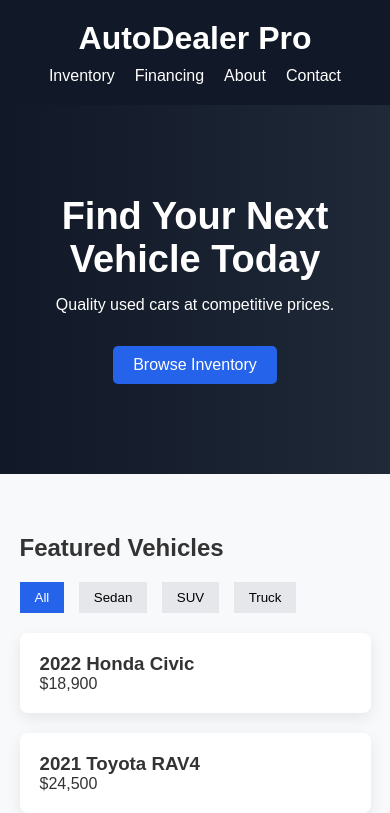
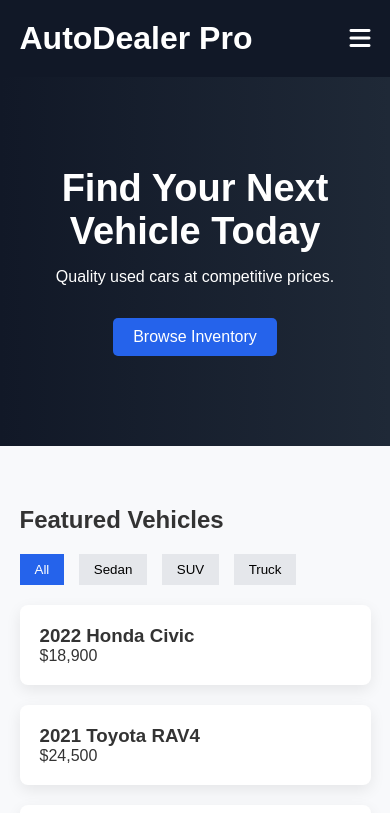
Before and after one commit to VTheGreek/Dealer-Page-Template, a plain HTML site: page index.html in a window 390 px wide. Shown: the top 813 px of the page. Drawn offline with Linux system fonts and the light colour scheme.

Commit message:
feat: final project version – ready for production

```diff
--- a/JS/script.js
+++ b/JS/script.js
@@ -1,3 +1,12 @@
+function myFunction() {
+  var x = document.getElementById("ul");
+  if (x.style.display === "block") {
+    x.style.display = "none";
+  } else {
+    x.style.display = "block";
+  }
+}
+
 // Filter functionality
 const filterButtons = document.querySelectorAll(".filter-btn");
 const carCards = document.querySelectorAll(".car-card");
--- a/css/styles.css
+++ b/css/styles.css
@@ -32,6 +32,7 @@ header {
   align-items: center;
 }
 
+
 nav ul {
   list-style: none;
   display: flex;
@@ -41,6 +42,13 @@ nav ul {
 nav a {
   color: white;
   text-decoration: none;
+}
+
+.icon {
+  display: none;
+  color: white;
+  font-size: 24px;
+  cursor: pointer;
 }
 
 .hero {
@@ -154,9 +162,31 @@ footer {
   margin-top: 40px;
 }
 
-@media(max-width:768px){
+@media (max-width: 768px) {
+
   .nav {
+    position: relative;
+  }
+
+  /* Show hamburger */
+  .icon {
+    display: block;
+  }
+
+  /* Hide menu by default */
+  nav ul {
+    display: none;
     flex-direction: column;
-    gap: 10px;
+    background: #111827;
+    position: absolute;
+    top: 60px;
+    right: 0;
+    width: 200px;
+    padding: 20px;
   }
+
+  nav ul li {
+    margin-bottom: 10px;
+  }
+
 }
--- a/index.html
+++ b/index.html
@@ -2,8 +2,10 @@
 <html lang="en">
 <head>
   <meta charset="UTF-8">
+  <meta name="viewport" content="width=device-width, initial-scale=1.0">
   <title>AutoDealer Pro</title>
   <link rel="stylesheet" href="css/styles.css">
+  <link rel="stylesheet" href="https://cdnjs.cloudflare.com/ajax/libs/font-awesome/6.5.0/css/all.min.css">
   <script defer src="js/script.js"></script>
 </head>
 <body>
@@ -11,13 +13,16 @@
 <header>
   <div class="container nav">
     <h1>AutoDealer Pro</h1>
-    <nav>
-      <ul>
+    <nav id="navbar" class="navbar">
+      <ul id="ul">
         <li><a href="#inventory">Inventory</a></li>
         <li><a href="#financing">Financing</a></li>
         <li><a href="#about">About</a></li>
         <li><a href="#contact">Contact</a></li>
       </ul>
+      <a href="javascript:void(0);" class="icon" onclick="myFunction()">
+    <i class="fa-solid fa-bars"></i>
+  </a>
     </nav>
   </div>
 </header>
```
